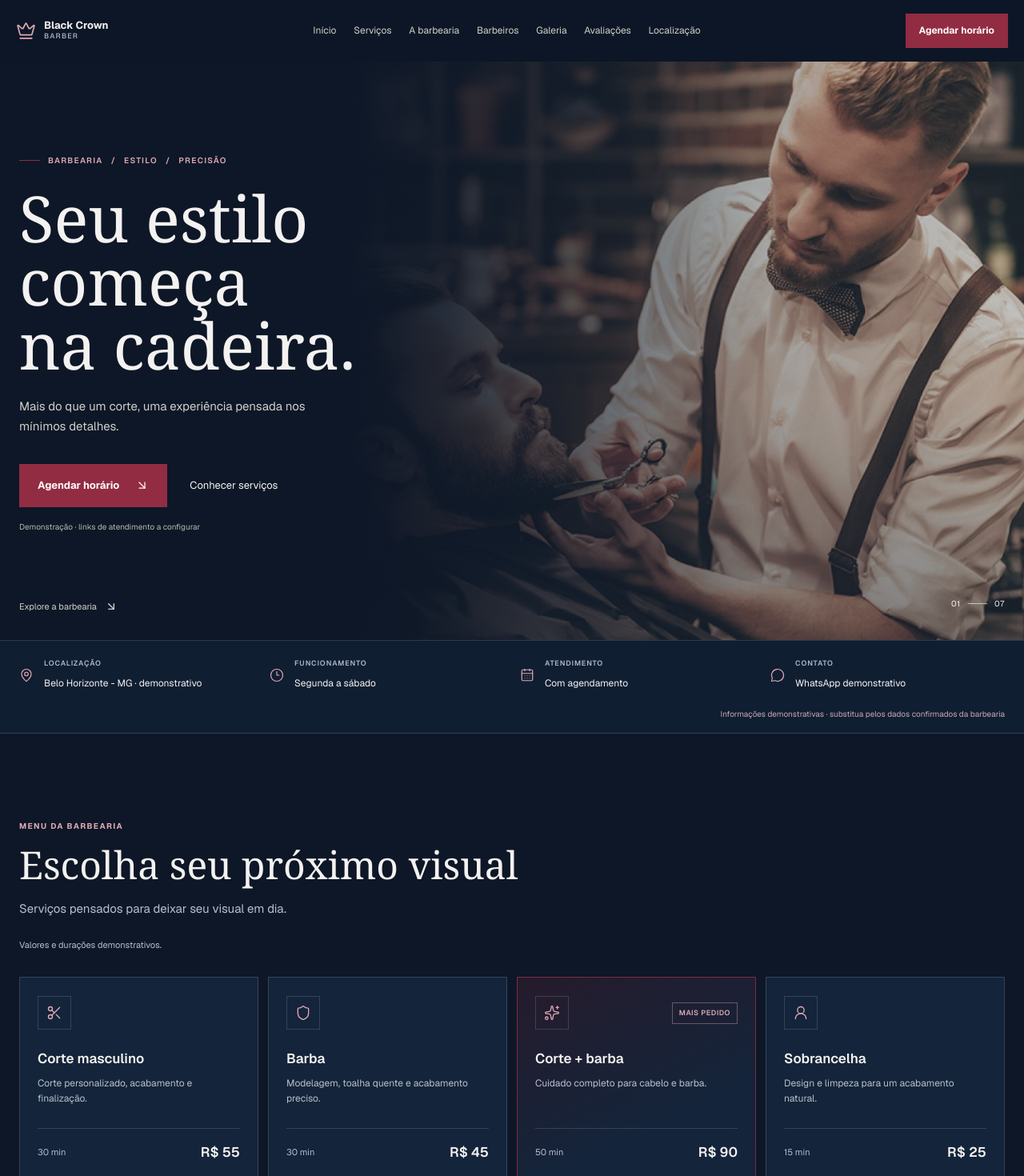
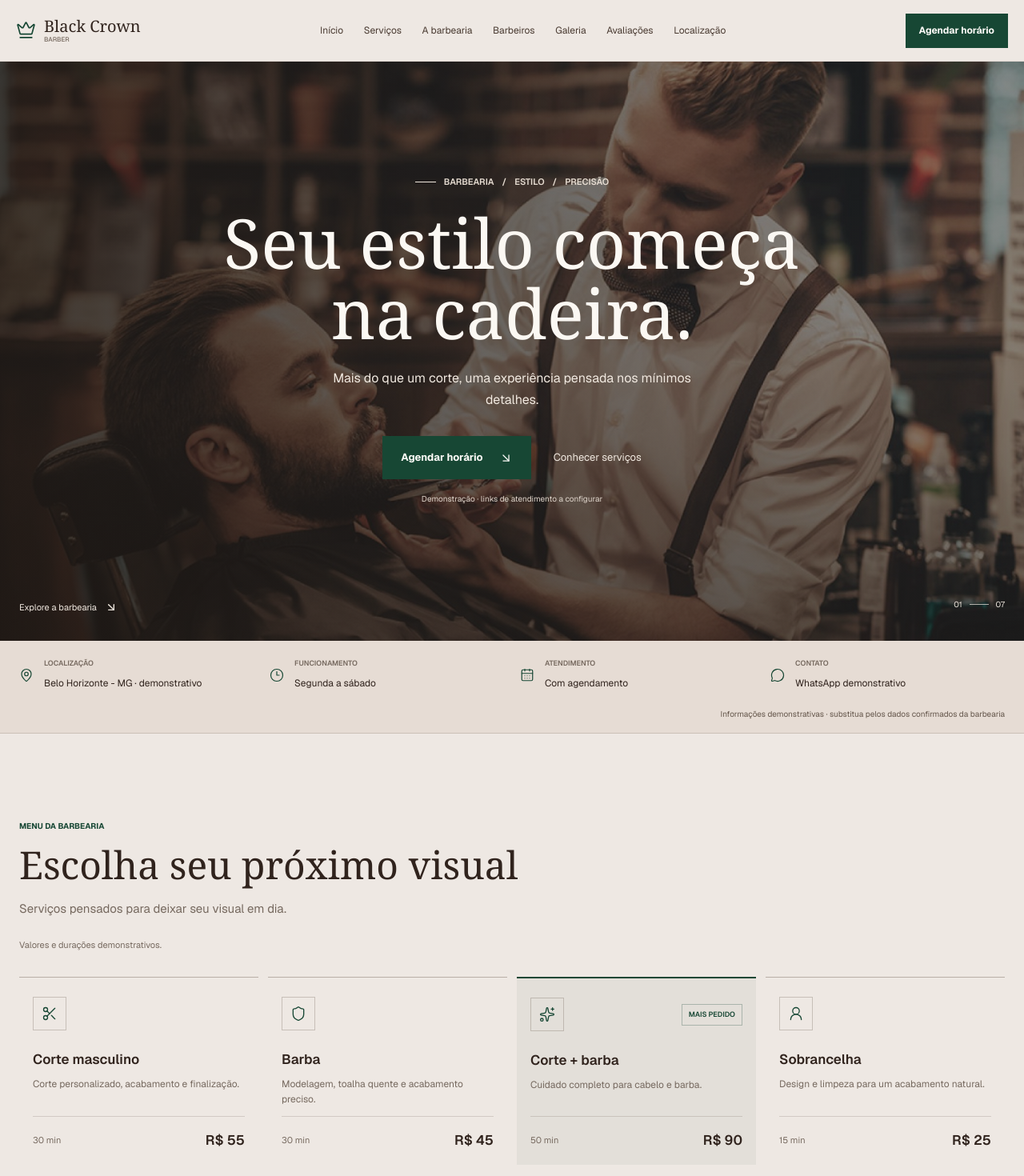
Before and after one commit to MatheusMartins08/black-crown-barber, a Next.js app: page / in a window 1280 px wide. Shown: the top 1470 px of the page at 80% size. Built offline with nearby package versions, Linux system fonts and the light colour scheme.

Commit message:
color palette update

```diff
--- a/app/globals.css
+++ b/app/globals.css
@@ -1,15 +1,15 @@
 @import "tailwindcss";
 
 :root {
-  color-scheme: dark;
-  --background: #0d1727;
-  --surface: #14243a;
-  --surface-raised: #1a2d47;
-  --foreground: #f4f2f0;
-  --muted: #b7c0cd;
-  --accent: #912c43;
-  --accent-light: #e0a9b4;
-  --line: rgb(239 243 250 / 15%);
+  color-scheme: light;
+  --background: #eee8e3;
+  --surface: #f6f2ee;
+  --surface-raised: #e6dcd4;
+  --foreground: #30231d;
+  --muted: #76695f;
+  --accent: #174734;
+  --accent-light: #416b56;
+  --line: rgb(71 53 41 / 17%);
   --content-width: 1320px;
 }
 
@@ -58,13 +58,13 @@ button:focus-visible {
   top: 0;
   z-index: 20;
   border-bottom: 1px solid transparent;
-  background: rgb(13 23 39 / 92%);
+  background: var(--background);
   transition: border-color 180ms ease, background-color 180ms ease, backdrop-filter 180ms ease;
 }
 
 .site-header.is-scrolled {
   border-color: var(--line);
-  background: rgb(13 23 39 / 84%);
+  background: rgb(238 232 227 / 96%);
   backdrop-filter: blur(14px);
 }
 
@@ -103,7 +103,7 @@ button:focus-visible {
   color: var(--muted);
   font-size: 9px;
   font-weight: 500;
-  letter-spacing: 0.14em;
+  letter-spacing: 0;
   text-transform: uppercase;
 }
 
@@ -114,7 +114,7 @@ button:focus-visible {
 }
 
 .primary-nav > a:not(.button) {
-  color: #d1d0c8;
+  color: #493a31;
   font-size: 12px;
   transition: color 160ms ease;
 }
@@ -140,8 +140,8 @@ button:focus-visible {
 }
 
 .button:hover {
-  border-color: #a43b53;
-  background: #a43b53;
+  border-color: #245a42;
+  background: #245a42;
 }
 
 .button--compact {
@@ -181,7 +181,7 @@ button:focus-visible {
 .hero__image-shade {
   position: absolute;
   inset: 0;
-  background: linear-gradient(90deg, var(--background) 0%, rgb(13 23 39 / 88%) 14%, rgb(13 23 39 / 22%) 60%, rgb(13 23 39 / 8%) 100%), linear-gradient(0deg, rgb(13 23 39 / 28%), transparent 42%);
+  background: linear-gradient(90deg, rgb(31 23 18 / 78%) 0%, rgb(31 23 18 / 55%) 42%, rgb(31 23 18 / 28%) 100%), linear-gradient(0deg, rgb(31 23 18 / 32%), transparent 46%);
 }
 
 .hero__content {
@@ -198,7 +198,7 @@ button:focus-visible {
   color: var(--accent-light);
   font-size: 10px;
   font-weight: 600;
-  letter-spacing: 0.13em;
+  letter-spacing: 0;
   text-transform: uppercase;
 }
 
@@ -254,7 +254,7 @@ button:focus-visible {
   gap: 9px;
   color: var(--foreground);
   font-size: 10px;
-  letter-spacing: 0.08em;
+  letter-spacing: 0;
 }
 
 .hero__index span {
@@ -356,7 +356,7 @@ button:focus-visible {
   }
 
   .hero__image-shade {
-    background: linear-gradient(90deg, var(--background) 0%, rgb(13 23 39 / 72%) 27%, rgb(13 23 39 / 18%) 100%), linear-gradient(0deg, rgb(13 23 39 / 44%), transparent 45%);
+    background: linear-gradient(90deg, rgb(31 23 18 / 78%) 0%, rgb(31 23 18 / 55%) 42%, rgb(31 23 18 / 28%) 100%), linear-gradient(0deg, rgb(31 23 18 / 32%), transparent 46%);
   }
 
   .hero__content {
@@ -387,7 +387,7 @@ button:focus-visible {
   }
 
   .hero__image-shade {
-    background: linear-gradient(90deg, rgb(13 23 39 / 82%), rgb(13 23 39 / 22%) 100%), linear-gradient(0deg, var(--background) 0%, rgb(13 23 39 / 42%) 29%, transparent 72%);
+    background: linear-gradient(90deg, rgb(31 23 18 / 68%), rgb(31 23 18 / 32%) 100%), linear-gradient(0deg, rgb(31 23 18 / 45%) 0%, transparent 72%);
   }
 
   .hero__content {
@@ -400,7 +400,7 @@ button:focus-visible {
     gap: 7px;
     margin-bottom: 18px;
     font-size: 9px;
-    letter-spacing: 0.1em;
+    letter-spacing: 0;
   }
 
   .eyebrow__rule {
@@ -493,7 +493,7 @@ button:focus-visible {
   color: var(--accent-light);
   font-size: 10px;
   font-weight: 650;
-  letter-spacing: 0.14em;
+  letter-spacing: 0;
   text-transform: uppercase;
 }
 
@@ -535,13 +535,13 @@ button:focus-visible {
 }
 
 .button--outline:hover {
-  border-color: var(--accent-light);
-  background: rgb(145 44 67 / 28%);
+  border-color: #fffaf4;
+  background: rgb(255 250 244 / 12%);
 }
 
 .quick-info {
   border-bottom: 1px solid var(--line);
-  background: #101e32;
+  background: var(--surface-raised);
   padding: 22px 24px 16px;
 }
 
@@ -570,7 +570,7 @@ button:focus-visible {
   color: #aeb8c6;
   font-size: 9px;
   font-weight: 600;
-  letter-spacing: 0.1em;
+  letter-spacing: 0;
   text-transform: uppercase;
 }
 
@@ -614,8 +614,8 @@ button:focus-visible {
 }
 
 .service-card--popular {
-  border-color: rgb(145 44 67 / 85%);
-  background: linear-gradient(155deg, rgb(145 44 67 / 19%), var(--surface) 68%);
+  border-color: rgb(23 71 52 / 45%);
+  background: linear-gradient(155deg, rgb(23 71 52 / 6%), var(--surface) 68%);
 }
 
 .service-card__topline {
@@ -639,7 +639,7 @@ button:focus-visible {
   padding: 6px 8px;
   font-size: 9px;
   font-weight: 600;
-  letter-spacing: 0.06em;
+  letter-spacing: 0;
   text-transform: uppercase;
 }
 
@@ -678,7 +678,7 @@ button:focus-visible {
 }
 
 .gallery {
-  background: #101e32;
+  background: var(--surface-raised);
 }
 
 .gallery__heading-row {
@@ -760,7 +760,7 @@ button:focus-visible {
 }
 
 .gallery-item__number {
-  color: #e0a9b4;
+  color: #f3e9dc;
   font-variant-numeric: tabular-nums;
 }
 
@@ -782,7 +782,7 @@ button:focus-visible {
 .about__text {
   max-width: 480px;
   margin: 0 0 15px;
-  color: #c3cad3;
+  color: #493a31;
   font-size: 14px;
   line-height: 1.8;
 }
@@ -833,7 +833,7 @@ button:focus-visible {
 }
 
 .team {
-  background: #101e32;
+  background: var(--surface-raised);
 }
 
 .team__grid {
@@ -846,7 +846,7 @@ button:focus-visible {
 .barber-card {
   min-width: 0;
   border: 1px solid var(--line);
-  background: #12223a;
+  background: transparent;
 }
 
 .barber-card__image-wrap {
@@ -883,7 +883,7 @@ button:focus-visible {
   margin: 0 0 7px;
   color: var(--accent-light);
   font-size: 10px;
-  letter-spacing: 0.07em;
+  letter-spacing: 0;
   text-transform: uppercase;
 }
 
@@ -929,20 +929,21 @@ button:focus-visible {
   display: flex;
   min-height: 240px;
   flex-direction: column;
-  border: 1px solid var(--line);
-  background: var(--surface);
-  padding: 23px;
+  border: 0;
+  border-left: 2px solid rgb(23 71 52 / 48%);
+  background: transparent;
+  padding: 9px 22px 12px;
 }
 
 .testimonial-card__stars {
   display: flex;
   gap: 3px;
-  color: var(--accent-light);
+  color: var(--accent);
 }
 
 .testimonial-card blockquote {
   margin: 19px 0 24px;
-  color: #e1e4e9;
+  color: #493a31;
   font-family: Georgia, "Times New Roman", serif;
   font-size: 18px;
   line-height: 1.55;
@@ -971,7 +972,7 @@ button:focus-visible {
   align-items: center;
   overflow: hidden;
   isolation: isolate;
-  background: #111e31;
+  background: #211915;
 }
 
 .booking__media {
@@ -990,7 +991,7 @@ button:focus-visible {
   position: absolute;
   z-index: -1;
   inset: 0;
-  background: linear-gradient(90deg, rgb(9 18 32 / 96%) 0%, rgb(9 18 32 / 88%) 42%, rgb(9 18 32 / 40%) 100%);
+  background: linear-gradient(90deg, rgb(31 23 18 / 90%) 0%, rgb(31 23 18 / 70%) 52%, rgb(31 23 18 / 24%) 100%);
   content: "";
 }
 
@@ -1033,7 +1034,7 @@ button:focus-visible {
 }
 
 .location {
-  background: #101e32;
+  background: var(--surface-raised);
 }
 
 .location__layout {
@@ -1131,9 +1132,9 @@ button:focus-visible {
   flex-direction: column;
   align-items: flex-start;
   justify-content: center;
-  border: 1px solid rgb(239 243 250 / 20%);
-  background-color: #13233a;
-  background-image: linear-gradient(rgb(239 243 250 / 4%) 1px, transparent 1px), linear-gradient(90deg, rgb(239 243 250 / 4%) 1px, transparent 1px);
+  border: 1px solid rgb(71 53 41 / 20%);
+  background-color: #e0d5cc;
+  background-image: linear-gradient(rgb(71 53 41 / 6%) 1px, transparent 1px), linear-gradient(90deg, rgb(71 53 41 / 6%) 1px, transparent 1px);
   background-size: 36px 36px;
   padding: 32px;
 }
@@ -1245,7 +1246,7 @@ button:focus-visible {
 .final-cta {
   border-top: 1px solid var(--line);
   border-bottom: 1px solid var(--line);
-  background: #14243a;
+  background: var(--surface-raised);
   padding: 78px 24px;
   text-align: center;
 }
@@ -1272,7 +1273,7 @@ button:focus-visible {
 }
 
 .site-footer {
-  background: #0a1423;
+  background: #e5ddd6;
   padding: 56px max(24px, calc((100% - var(--content-width)) / 2)) 0;
 }
 
@@ -1707,3 +1708,572 @@ button:focus-visible {
     grid-column: auto;
   }
 }
+
+html {
+  background: var(--background);
+}
+
+body {
+  background: var(--background);
+  color: var(--foreground);
+}
+
+a:focus-visible,
+button:focus-visible,
+.faq-item summary:focus-visible {
+  outline-color: var(--accent);
+  outline-offset: 4px;
+}
+
+.site-header {
+  border-bottom-color: rgb(71 53 41 / 10%);
+  background: var(--background);
+  color: var(--foreground);
+  transition: border-color 180ms ease, background-color 180ms ease;
+}
+
+.site-header.is-scrolled {
+  border-bottom-color: var(--line);
+  background: rgb(238 232 227 / 96%);
+  backdrop-filter: blur(12px);
+}
+
+.brand__icon {
+  color: var(--accent);
+}
+
+.brand__name {
+  color: #30231d;
+  font-family: Georgia, "Times New Roman", serif;
+  font-size: 20px;
+  font-weight: 500;
+}
+
+.brand__descriptor {
+  color: #76695f;
+  font-family: var(--font-geist-sans), sans-serif;
+  font-size: 8px;
+  letter-spacing: 0;
+}
+
+.primary-nav > a:not(.button) {
+  color: #493a31;
+  font-size: 12px;
+  letter-spacing: 0;
+}
+
+.primary-nav > a:not(.button):hover {
+  color: var(--accent);
+}
+
+.button {
+  border-color: var(--accent);
+  background: var(--accent);
+  color: #fffdf9;
+  transition: background-color 180ms ease, border-color 180ms ease, transform 180ms ease;
+}
+
+.button:hover {
+  border-color: #245a42;
+  background: #245a42;
+}
+
+.button:active {
+  transform: translateY(1px);
+}
+
+.menu-toggle {
+  border-color: rgb(71 53 41 / 25%);
+  background: transparent;
+  color: var(--foreground);
+}
+
+.primary-nav {
+  gap: clamp(18px, 2vw, 32px);
+}
+
+.primary-nav__mobile-cta {
+  color: #fffdf9 !important;
+}
+
+.hero {
+  min-height: min(760px, calc(100svh - 76px));
+  border: 0;
+  color: #fbf8f3;
+}
+
+.hero__media {
+  inset: 0;
+}
+
+.hero__image {
+  object-position: center 43%;
+  filter: saturate(0.76) brightness(0.76);
+}
+
+.hero__image-shade {
+  background: linear-gradient(90deg, rgb(31 23 18 / 78%) 0%, rgb(31 23 18 / 55%) 42%, rgb(31 23 18 / 28%) 100%), linear-gradient(0deg, rgb(31 23 18 / 32%), transparent 46%);
+}
+
+.hero__content {
+  max-width: 940px;
+  padding: 104px 0 132px;
+  text-align: center;
+}
+
+.hero .eyebrow {
+  justify-content: center;
+  color: #e8ded3;
+  font-size: 11px;
+  letter-spacing: 0;
+}
+
+.eyebrow__rule {
+  background: #f0e8de;
+}
+
+.hero h1 {
+  max-width: 900px;
+  margin-inline: auto;
+  font-size: 86px;
+  line-height: 1.02;
+}
+
+.hero__description {
+  max-width: 500px;
+  margin: 24px auto 0;
+  color: #f1e9e0;
+  font-size: 16px;
+}
+
+.hero__actions {
+  justify-content: center;
+  margin-top: 32px;
+}
+
+.hero .text-link,
+.hero__scroll {
+  color: #f1e9e0;
+}
+
+.hero .text-link:hover,
+.hero__scroll:hover {
+  color: #fff;
+}
+
+.hero__demo-note {
+  color: #e0d6cc;
+  font-size: 10px;
+}
+
+.hero__index {
+  color: #f1e9e0;
+}
+
+.hero__index span {
+  background: rgb(241 233 224 / 70%);
+}
+
+.section-heading__eyebrow {
+  color: var(--accent);
+  letter-spacing: 0;
+}
+
+.section-heading h2,
+.faq__intro h2,
+.final-cta h2 {
+  color: #30231d;
+}
+
+.section-heading__description,
+.faq__intro > p:last-child,
+.final-cta__inner > p:not(.section-heading__eyebrow) {
+  color: var(--muted);
+}
+
+.quick-info {
+  border-color: var(--line);
+  background: var(--surface-raised);
+}
+
+.quick-info__icon {
+  color: var(--accent);
+}
+
+.quick-info__item p {
+  color: #76695f;
+  letter-spacing: 0;
+}
+
+.quick-info__item span {
+  color: #30231d;
+}
+
+.demo-ribbon {
+  color: #64564b;
+  letter-spacing: 0;
+}
+
+.services,
+.about,
+.testimonials,
+.faq {
+  background: var(--background);
+}
+
+.gallery,
+.team,
+.location {
+  background: var(--surface-raised);
+}
+
+.service-card {
+  min-height: 235px;
+  border: 0;
+  border-top: 1px solid rgb(71 53 41 / 32%);
+  background: transparent;
+  padding: 24px 17px 18px;
+}
+
+.service-card:hover {
+  border-color: var(--accent);
+  background: rgb(23 71 52 / 4%);
+}
+
+.service-card--popular {
+  border-top: 2px solid var(--accent);
+  background: rgb(23 71 52 / 5%);
+}
+
+.service-card--popular:hover {
+  background: rgb(23 71 52 / 8%);
+}
+
+.service-card__icon {
+  border-color: rgb(71 53 41 / 23%);
+  color: var(--accent);
+}
+
+.service-card__badge {
+  border-color: rgb(23 71 52 / 28%);
+  color: var(--accent);
+  letter-spacing: 0;
+}
+
+.service-card h3,
+.service-card__meta strong {
+  color: #30231d;
+}
+
+.service-card__description,
+.service-card__meta span,
+.section-note {
+  color: var(--muted);
+}
+
+.service-card__meta {
+  border-color: var(--line);
+}
+
+.gallery__aside {
+  color: var(--muted);
+  letter-spacing: 0;
+}
+
+.gallery-item {
+  background: #d8cbbf;
+}
+
+.gallery-item::after {
+  background: linear-gradient(0deg, rgb(31 23 18 / 76%), transparent);
+}
+
+.gallery-item__number {
+  color: #f3e9dc;
+}
+
+.about__text,
+.about__values {
+  color: #493a31;
+}
+
+.about__values svg {
+  color: var(--accent);
+}
+
+.about__image-wrap {
+  background: var(--surface-raised);
+}
+
+.about__image-wrap figcaption {
+  background: linear-gradient(0deg, rgb(31 23 18 / 78%), transparent);
+  color: #f6f0e8;
+}
+
+.barber-card {
+  border: 0;
+  background: transparent;
+}
+
+.barber-card__image-wrap {
+  background: #d8cbbf;
+}
+
+.barber-card__index {
+  color: #fff;
+}
+
+.barber-card__specialty {
+  color: var(--accent);
+  letter-spacing: 0;
+}
+
+.barber-card h3 {
+  color: #30231d;
+}
+
+.barber-card__body > p:not(.barber-card__specialty) {
+  color: var(--muted);
+}
+
+.barber-card__body > a {
+  border-bottom: 1px solid rgb(23 71 52 / 30%);
+  color: var(--accent);
+  padding-bottom: 4px;
+}
+
+.barber-card__body > a:hover {
+  color: #245a42;
+}
+
+.testimonial-card {
+  min-height: 215px;
+  border: 0;
+  border-left: 2px solid rgb(23 71 52 / 48%);
+  background: transparent;
+  padding: 9px 22px 12px;
+}
+
+.testimonial-card__stars {
+  color: var(--accent);
+}
+
+.testimonial-card blockquote {
+  color: #493a31;
+}
+
+.testimonial-card__attribution strong {
+  color: #30231d;
+}
+
+.testimonial-card__attribution span {
+  color: var(--muted);
+}
+
+.booking {
+  min-height: 460px;
+  color: #fbf8f3;
+}
+
+.booking__image {
+  filter: saturate(0.65) brightness(0.8);
+}
+
+.booking::after {
+  background: linear-gradient(90deg, rgb(31 23 18 / 90%) 0%, rgb(31 23 18 / 70%) 52%, rgb(31 23 18 / 24%) 100%);
+}
+
+.booking .section-heading__eyebrow {
+  color: #e8ded3;
+  letter-spacing: 0;
+}
+
+.booking__content h2 {
+  color: #fbf8f3;
+}
+
+.booking__content > p:not(.section-heading__eyebrow) {
+  color: #eee6dd;
+}
+
+.booking__note {
+  color: #e3d9cf;
+}
+
+.button--outline {
+  border-color: rgb(255 250 244 / 62%);
+  color: #fffaf4;
+}
+
+.button--outline:hover {
+  border-color: #fffaf4;
+  background: rgb(255 250 244 / 12%);
+}
+
+.location__contact-block > svg,
+.hours__heading > svg {
+  color: var(--accent);
+}
+
+.location__contact-block h3,
+.hours__heading h3 {
+  color: #30231d;
+}
+
+.location__contact-block p,
+.hours__row dt {
+  color: #5f5046;
+}
+
+.location__demo-warning {
+  color: #674c3e;
+}
+
+.hours__row {
+  border-color: rgb(71 53 41 / 22%);
+}
+
+.hours__row dd {
+  color: #30231d;
+}
+
+.map-placeholder {
+  border-color: rgb(71 53 41 / 20%);
+  background-color: #e0d5cc;
+  background-image: linear-gradient(rgb(71 53 41 / 6%) 1px, transparent 1px), linear-gradient(90deg, rgb(71 53 41 / 6%) 1px, transparent 1px);
+}
+
+.map-placeholder__mark {
+  border-color: rgb(23 71 52 / 35%);
+  color: var(--accent);
+}
+
+.map-placeholder__title {
+  color: #30231d;
+}
+
+.map-placeholder > p:not(.map-placeholder__title),
+.map-placeholder > span {
+  color: #64564b;
+}
+
+.map-placeholder .text-link,
+.map-placeholder .text-link:hover {
+  color: var(--accent);
+}
+
+.faq__list,
+.faq-item {
+  border-color: rgb(71 53 41 / 24%);
+}
+
+.faq-item summary {
+  color: #30231d;
+}
+
+.faq-item summary::after {
+  color: var(--accent);
+}
+
+.faq-item p {
+  color: #64564b;
+}
+
+.final-cta {
+  border-color: rgb(71 53 41 / 16%);
+  background: var(--surface-raised);
+}
+
+.site-footer {
+  background: #e5ddd6;
+}
+
+.site-footer__main h2 {
+  color: #30231d;
+}
+
+.site-footer__brand-column > p,
+.site-footer__nav a,
+.site-footer__contact p {
+  color: #64564b;
+}
+
+.site-footer__nav a:hover {
+  color: var(--accent);
+}
+
+.site-footer__contact svg {
+  color: var(--accent);
+}
+
+.site-footer__hours p {
+  border-color: rgb(71 53 41 / 14%);
+  color: #64564b;
+}
+
+.site-footer__hours p span:last-child {
+  color: #30231d;
+}
+
+.site-footer__bottom {
+  border-color: rgb(71 53 41 / 20%);
+  color: #6d6056;
+}
+
+@media (max-width: 850px) {
+  .primary-nav {
+    background: var(--surface);
+  }
+
+  .primary-nav > a:not(.button) {
+    border-color: var(--line);
+    color: #493a31;
+  }
+}
+
+@media (max-width: 700px) {
+  .hero {
+    min-height: min(720px, calc(100svh - 68px));
+  }
+
+  .hero__content {
+    padding: 88px 0 132px;
+  }
+
+  .hero .eyebrow {
+    font-size: 9px;
+  }
+
+  .hero h1 {
+    max-width: 520px;
+    font-size: 54px;
+  }
+
+  .hero__description {
+    font-size: 14px;
+  }
+
+  .hero__actions {
+    align-items: center;
+  }
+
+  .hero .text-link {
+    color: #f1e9e0;
+  }
+
+  .site-footer {
+    background: #e5ddd6;
+  }
+
+  .mobile-booking-bar {
+    border-color: var(--accent);
+    background: var(--accent);
+    color: #fffdf9;
+  }
+}
+
+@media (max-width: 380px) {
+  .hero h1 {
+    font-size: 48px;
+  }
+}
```
